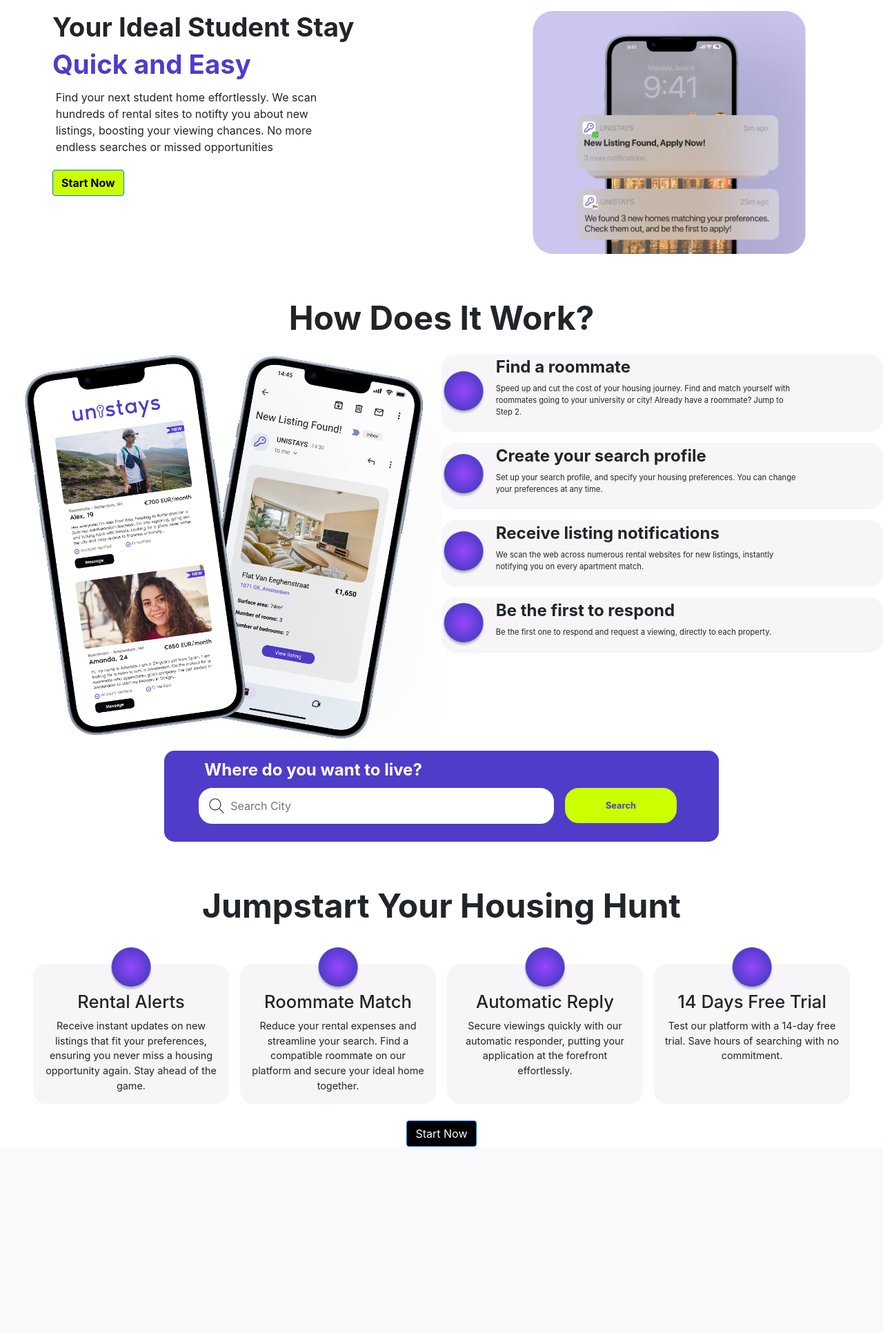
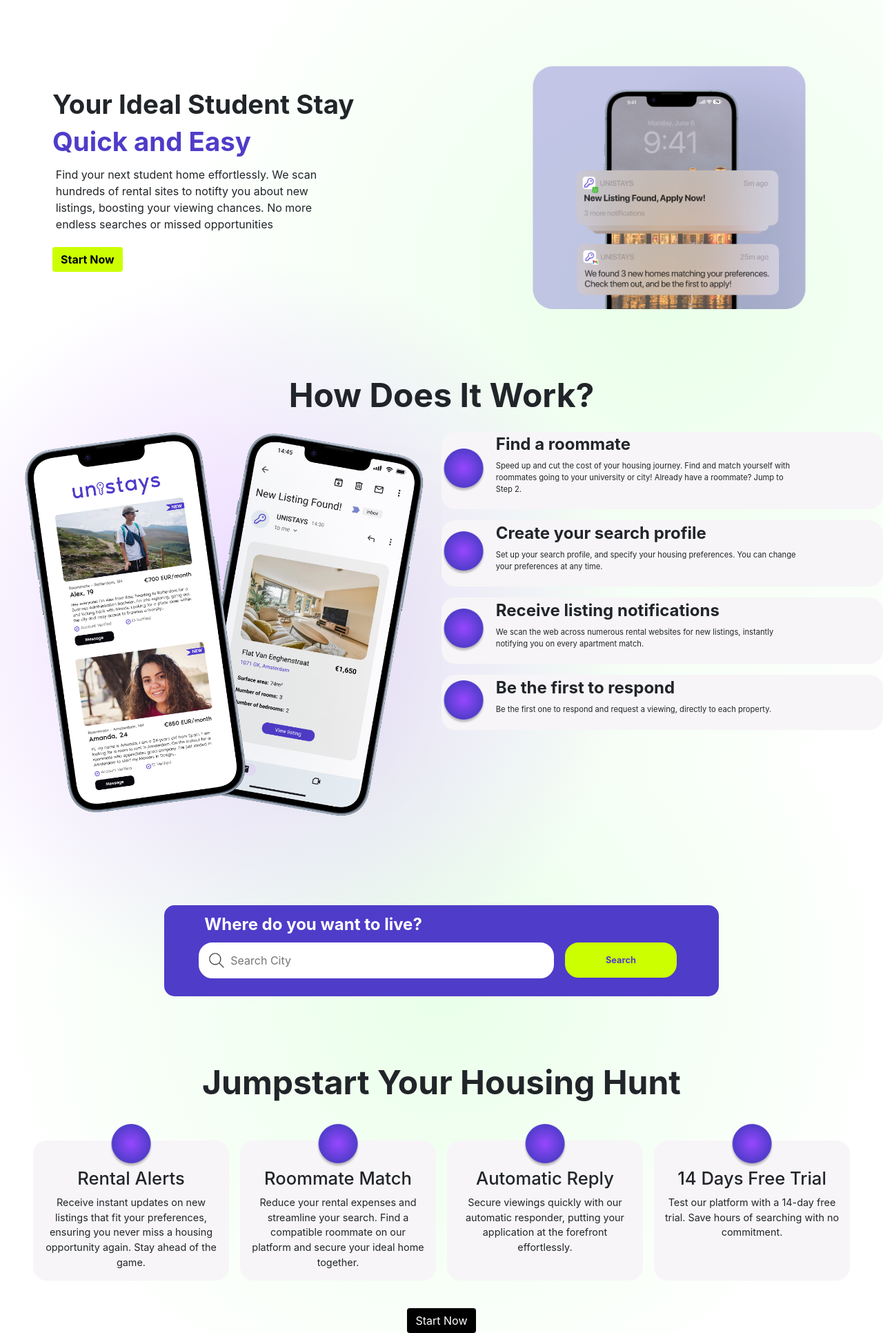
Before and after one commit to JoaoNicastro/Renting-Site, a Node server app: page /discover in a window 1280 px wide. Shown: the part 90-2022 px from the top of the page at 69% size. Before the commit the page ends 1752 px from the top, so only its background shows below. Run offline with Node 20, Linux system fonts and the light colour scheme; data that the repository does not hold is empty.

Commit message:
Home page tings

```diff
--- a/Code_site/init_data/create.sql
+++ b/Code_site/init_data/create.sql
@@ -36,6 +36,10 @@ CREATE TABLE users (
     relationship_pref VARCHAR(10)
 );
 
+-- docker exec -it code_site-db-1 psql -U postgres -d users_db
+-- \dt
+-- SELECT * FROM compatibility_scores;
+
 
 CREATE TABLE compatibility_scores (
     id SERIAL PRIMARY KEY,
--- a/Code_site/views/css/styles.css
+++ b/Code_site/views/css/styles.css
@@ -2,6 +2,15 @@
     margin: 0;
     padding: 0;
     box-sizing: border-box; /* Ensures padding and border are included in the element's total width and height */
+}
+
+.btn-primary:focus {
+    outline: 2px solid #000000; /* Example: change to a solid yellow outline */
+}
+
+.btn-primary {
+    border: none !important;
+    box-shadow: none !important;
 }
 
 .desktop-navbar-menu {
@@ -272,7 +281,25 @@
 }
 
 @media (min-width: 768px) {
+    body {
+        background-color: #fff; /* Base color */
+        background-image:
+            radial-gradient(circle at 30% 50%, rgba(200,150,255,.4), transparent 40%),
+            radial-gradient(circle at 75% 25%, rgba(200,255,200,.4), transparent 40%),
+            radial-gradient(circle at 50% 75%, rgba(200,255,200,.4), transparent 40%);
+        background-repeat: no-repeat;
+    }
+
+    .container-mt-5 {
+        padding-bottom: 1rem;
+    }
+
+    .centered-heading {
+        padding-top: 2rem;
+    }
+
     .flex-container {
+        padding-top: 5rem;
         display: flex;
         flex-direction: row;
         align-items: flex-start; /* Distributes space between and around content items */
@@ -307,6 +334,10 @@
         object-fit: contain;
     }
 
+    .info-box {
+        margin-top: 1rem;
+    }
+
     .quick-easy-header, .ideal-student-stay {
         font-size: clamp(1.5rem, 3vw, 3rem); /* Larger font sizes for bigger screens */
         font-weight: bold; /* Makes the font bold */
@@ -320,6 +351,7 @@
 
     .navbar {
         /* Ensure the navbar stretches out fully and its content aligns with the main content */
+        background-color: transparent;
         max-width: 1200px; /* Or the max-width of your main content for consistency */
         margin: 0 auto; /* Center the navbar within the viewport */
     }
@@ -391,6 +423,7 @@
     }
 
     .how-does-it-work-container {
+        padding-bottom: 7rem;
         display: grid;
         grid-template-columns: 1fr 1fr; /* Two equal-width columns */
         align-items: start; /* Align the items to the start of the container */
@@ -577,6 +610,10 @@
 
 /* Larger screens */
 @media (min-width: 1024px) {
+    .info-box {
+        margin-top: 2rem;
+    }
+
     .navbar-brand {
         margin-left: 2.5rem; /* Adjust as needed for very large screens */
     }
```
Also changed, not shown: Code_site/views/css/matches.css (+39 -14 lines), Code_site/views/pages/matches.ejs (+7 -5 lines), Code_site/views/img/profile-pic.jpg (added).
